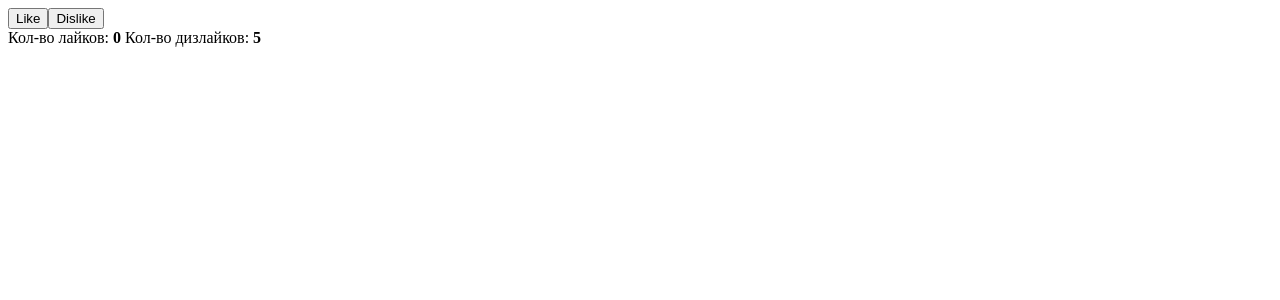
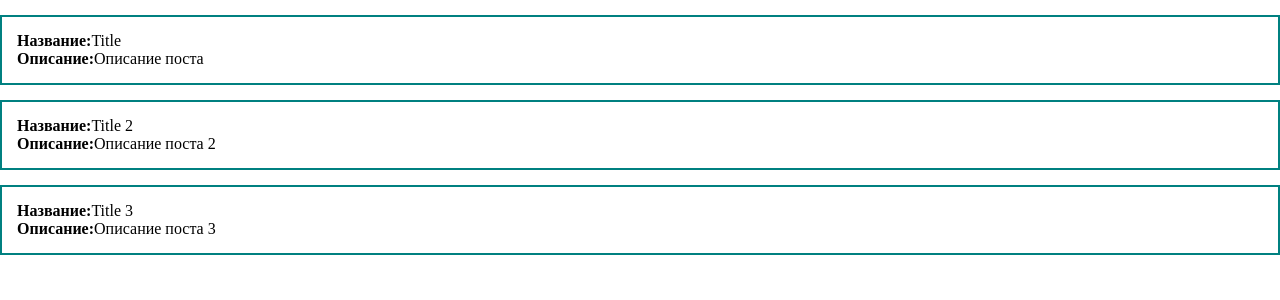
Before and after one commit to Electrum96/vue3, a Vue app: page / in a window 1280 px wide. Shown: the top 300 px of the page. Built offline with nearby package versions, Linux system fonts and the light colour scheme.

Commit message:
'v-for directive for drawing array elements'

```diff
--- a/src/App.vue
+++ b/src/App.vue
@@ -1,38 +1,42 @@
 <template> <!--секция для разметки-->
   <div>
-    <div >
-      <button @click="addLike">Like</button> <!--связывание функций с кнопками при помощи директивы v-on (слушатель события)-->
-      <button @click="addDislike">Dislike</button> <!--короткое написание директивы v-on - @click-->
-
-    </div>
-    <div>
-   Кол-во лайков: <strong>{{likes}}</strong>  <!--модель встраивается при помощи интерполяции-->
-    Кол-во дизлайков: <strong>{{dislikes}}</strong>
+    <div class="post" v-for="post in posts"> <!--директива v-for для отрисовки элементов массива-->
+      <div><strong>Название:</strong>{{post.title}}</div> <!--динамически забираю название из post-->
+      <div><strong>Описание:</strong>{{post.body}}</div>
     </div>
   </div>
 </template>
 
-<script> /*логика компонента по дефолту экспортируется объект*/
+<script>
 export default {
-   data() {
-     return {
-       likes: 0,   /*описание модели*/
-       dislikes: 5
-     }
-   },
+  data() {
+    return {
+      posts: [
+        {id: 1, title: 'Title', body: 'Описание поста'},
+        {id: 2, title: 'Title 2', body: 'Описание поста 2'},
+        {id: 3, title: 'Title 3', body: 'Описание поста 3'},
+      ]
+    }
+  },
   methods: { /*поле для функций*/
-     addLike() {
-       this.likes += 1;  /*получение доступа к модели внутри функции*/
-     },
-    addDislike() {
-      this.dislikes += 1;
 
-    }
+
   }
 
 }
 </script>
 
-<style scoped>/* блок для стилей, директива scoped указывает, что стили будут применены внутри  данного компонента*/
+<style>
+* {
+  margin: 0;
+  padding: 0;
+  box-sizing: border-box;
+}
+
+.post {
+  padding: 15px;
+  border: 2px solid teal;
+  margin-top: 15px;
+}
 
 </style>
```
